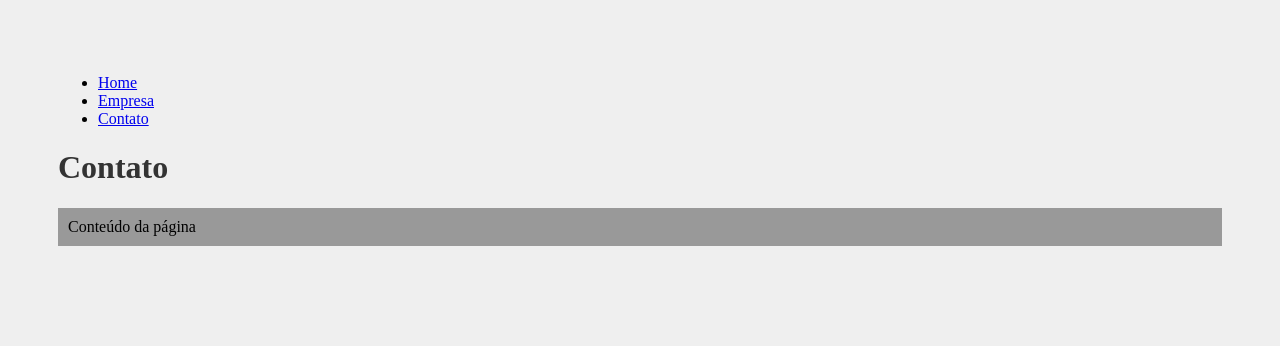
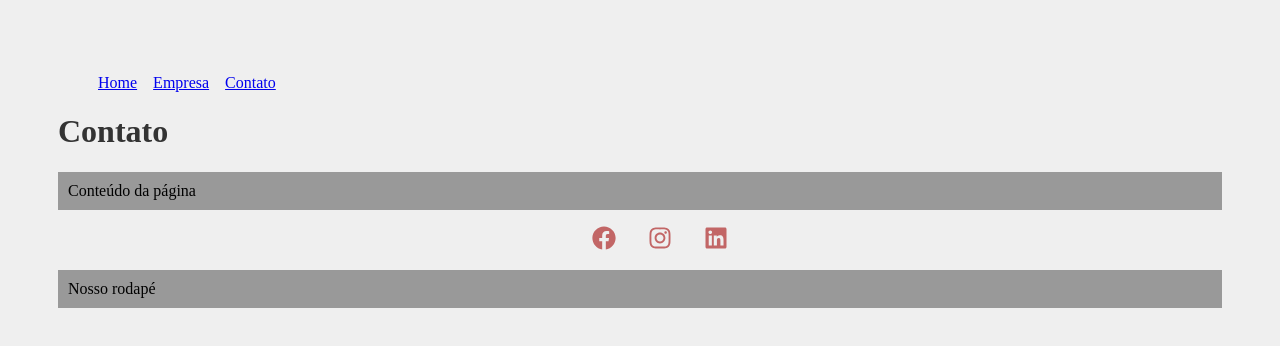
Before and after one commit to lauromiottojr/project-manager-react, a React (Create React App) app: page /contato in a window 1280 px wide. Shown: the top 346 px of the page. Built offline with nearby package versions, Linux system fonts and the light colour scheme.

Commit message:
Adicionando icons

```diff
--- a/package.json
+++ b/package.json
@@ -8,6 +8,7 @@
     "@testing-library/user-event": "^13.5.0",
     "react": "^18.2.0",
     "react-dom": "^18.2.0",
+    "react-icons": "^4.7.1",
     "react-router-dom": "^6.4.4",
     "react-scripts": "5.0.1",
     "web-vitals": "^2.1.4"
--- a/src/App.js
+++ b/src/App.js
@@ -1,5 +1,6 @@
-
-import { BrowserRouter as Router, Routes, Route, Link } from 'react-router-dom'
+import { BrowserRouter as Router, Routes, Route } from 'react-router-dom'
+import Footer from './components/layout/Footer';
+import Navbar from './components/layout/Navbar';
 import Contato from './pages/Contato';
 import Empresa from './pages/Empresa';
 import Home from './pages/Home';
@@ -10,16 +11,13 @@
   return (
     <div className="App">
       <Router>
-        <ul>
-          <li><Link to="/">Home</Link></li>
-          <li><Link to="/empresa">Empresa</Link></li>
-          <li><Link to="/contato">Contato</Link></li>
-        </ul>
+        <Navbar />
         <Routes>
           <Route exact path='/' element={<Home />} />
           <Route path='/empresa' element={<Empresa />} />
           <Route path='/contato' element={<Contato />} />
         </Routes>
+        <Footer />
       </Router>
     </div>
   );
--- /dev/null
+++ b/src/components/layout/Footer.js
@@ -0,0 +1,17 @@
+import { FaFacebook, FaInstagram, FaLinkedin } from 'react-icons/fa'
+import styles from './Footer.module.css'
+
+function Footer() {
+    return (
+        <footer>
+            <ul className={styles.socialList}>
+                <li><FaFacebook /></li>
+                <li><FaInstagram /></li>
+                <li><FaLinkedin /></li>
+            </ul>
+            <p>Nosso rodapé</p>
+        </footer>
+    )
+}
+
+export default Footer
--- /dev/null
+++ b/src/components/layout/Footer.module.css
@@ -0,0 +1,16 @@
+.socialList {
+    display: flex;
+    justify-content: center;
+    align-items: center;
+    list-style: none;
+}
+
+.socialList li {
+    margin: 0 1em;
+}
+
+.socialList svg {
+    font-size: 1.5em;
+    cursor: pointer;
+    color: rgb(194, 102, 102);
+}
--- /dev/null
+++ b/src/components/layout/Navbar.js
@@ -0,0 +1,15 @@
+import { Link } from 'react-router-dom'
+import styles from './Navbar.module.css'
+
+function Navbar() {
+    return (
+        <>
+            <ul className={styles.list}>
+                <li className={styles.item}><Link to="/">Home</Link></li>
+                <li className={styles.item}><Link to="/empresa">Empresa</Link></li>
+                <li className={styles.item}><Link to="/contato">Contato</Link></li>
+            </ul>
+        </>
+    )
+}
+export default Navbar
--- /dev/null
+++ b/src/components/layout/Navbar.module.css
@@ -0,0 +1,8 @@
+.list {
+    display: flex;
+    list-style: none;
+}
+
+.item {
+    margin-right: 1em;
+}
```
Also changed, not shown: 1 other file (tests, documents, lock files or other folders).
